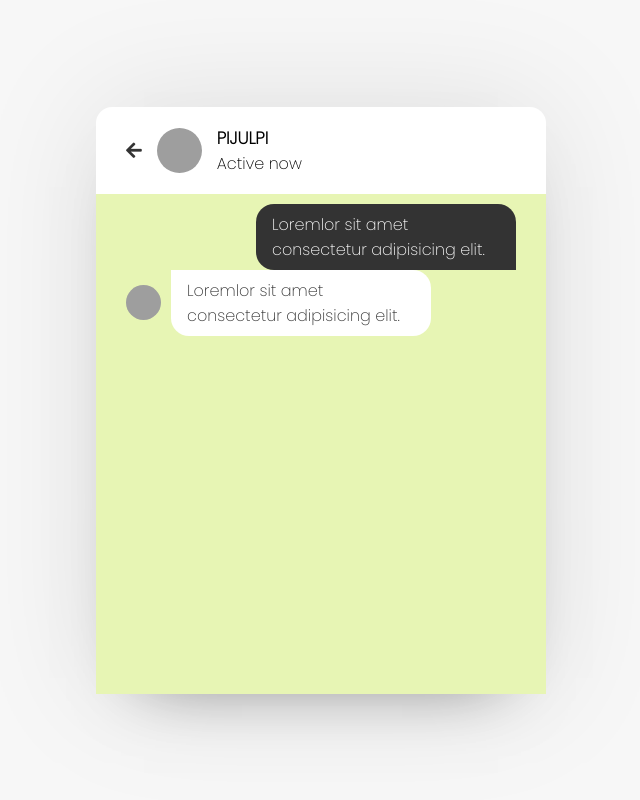
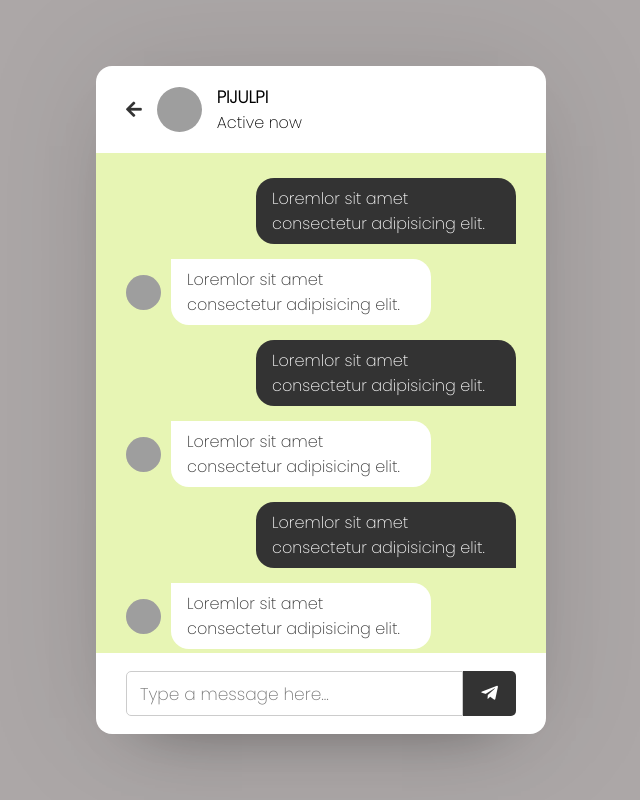
Before and after one commit to Pijulp1/realtime-chat-app, a plain HTML site: page chat.html in a window 1280 px wide. Shown: the whole page, without its empty margins (319-959 px from the left). Drawn offline with Linux system fonts and the light colour scheme; grey boxes are pictures that could not be loaded.

Commit message:
chat area typing ,chat users,login,signup mari wes

```diff
--- a/chat.html
+++ b/chat.html
@@ -2,19 +2,22 @@
 
 <html lang="en">
   <head>
-    <meta charset="UTF-8">
-    <meta http-equiv="X-UA-Compatible" content="IE=edge">
-    <meta name="viewport" content="width=device-width, initial-scale=1.0">
-    <title>Realtime Chat App </title>
-    <link rel="stylesheet" href="style.css">
-    <link rel="stylesheet" href="https://cdnjs.cloudflare.com/ajax/libs/font-awesome/5.15.2/css/all.min.css">
+    <meta charset="UTF-8" />
+    <meta http-equiv="X-UA-Compatible" content="IE=edge" />
+    <meta name="viewport" content="width=device-width, initial-scale=1.0" />
+    <title>Realtime Chat App</title>
+    <link rel="stylesheet" href="style.css" />
+    <link
+      rel="stylesheet"
+      href="https://cdnjs.cloudflare.com/ajax/libs/font-awesome/5.15.2/css/all.min.css"
+    />
   </head>
   <body>
     <div class="wrapper">
       <section class="chat-area">
         <header>
           <a href="#" class="back-icon"><i class="fas fa-arrow-left"></i></a>
-                <img src="two.jpg" alt="">
+          <img src="two.jpg" alt="" />
           <div class="details">
             <span>PIJULPI</span>
             <p>Active now</p>
@@ -28,12 +31,64 @@
           </div>
 
           <div class="chat incoming">
-                    <img src="two.jpg" alt="">
+            <img src="two.jpg" alt="" />
+            <div class="details">
+              <p>Loremlor sit amet consectetur adipisicing elit.</p>
+            </div>
+          </div>
+          <div class="chat outgoing">
+            <div class="details">
+              <p>Loremlor sit amet consectetur adipisicing elit.</p>
+            </div>
+          </div>
+
+          <div class="chat incoming">
+            <img src="two.jpg" alt="" />
+            <div class="details">
+              <p>Loremlor sit amet consectetur adipisicing elit.</p>
+            </div>
+          </div>
+          <div class="chat outgoing">
+            <div class="details">
+              <p>Loremlor sit amet consectetur adipisicing elit.</p>
+            </div>
+          </div>
+
+          <div class="chat incoming">
+            <img src="two.jpg" alt="" />
+            <div class="details">
+              <p>Loremlor sit amet consectetur adipisicing elit.</p>
+            </div>
+          </div>
+          <div class="chat outgoing">
+            <div class="details">
+              <p>Loremlor sit amet consectetur adipisicing elit.</p>
+            </div>
+          </div>
+
+          <div class="chat incoming">
+            <img src="two.jpg" alt="" />
+            <div class="details">
+              <p>Loremlor sit amet consectetur adipisicing elit.</p>
+            </div>
+          </div>
+          <div class="chat outgoing">
+            <div class="details">
+              <p>Loremlor sit amet consectetur adipisicing elit.</p>
+            </div>
+          </div>
+
+          <div class="chat incoming">
+            <img src="two.jpg" alt="" />
             <div class="details">
               <p>Loremlor sit amet consectetur adipisicing elit.</p>
             </div>
           </div>
         </div>
+        <form action="#" class="typing-area">
+            <input type="text" placeholder="Type a message here...">
+            <button><i class="fab fa-telegram-plane"></i></button>
+        </form>
       </section>
     </div>
   </body>
--- a/style.css
+++ b/style.css
@@ -11,7 +11,7 @@ body {
   align-items: center;
   justify-content: center;
   min-height: 100vh;
-  background: #f7f7f7;
+  background: #aca7a7;
 }
 .wrapper {
   background: #fff;
@@ -180,8 +180,9 @@ form .name-details .field:last-child {
   max-height: 350px;
   overflow-y: auto;
 }
-.users-list::-webkit-scrollbar {
+:is(.users-list, .chat-box)::-webkit-scrollbar {
   width: 0px;
+  transition-delay: 10s;
 }
 .users-list a {
   margin-bottom: 15px;
@@ -229,14 +230,18 @@ form .name-details .field:last-child {
 }
 .chat-box {
   height: 500px;
+  overflow-y: auto;
   background: #e7f5b4;
   padding: 10px 30px 20px 30px;
 }
-
+.chat-box .chat {
+  margin: 15px 0;
+}
 
 .chat-box .chat p {
+  word-wrap: break-word;
   padding: 8px 16px;
-  box-shadow: 0 0 32px rgba(0, 0, 0 / 8%),  0 16px -16px rgba(0, 0, 0 / 10%);
+  box-shadow: 0 0 32px rgba(0, 0, 0 / 8%), 0 16px -16px rgba(0, 0, 0 / 10%);
 }
 
 .chat-box .outgoing {
@@ -259,13 +264,36 @@ form .name-details .field:last-child {
   height: 35px;
   width: 35px;
 }
-.incoming .details{
-    margin-left: 10px;
-    max-width: calc(100% - 130px);
+.incoming .details {
+  margin-left: 10px;
+  max-width: calc(100% - 130px);
 }
-.incoming .details p{
-    color: #333;
-    background: #fff;
-    border-radius:0 18px 18px 18px ;
-
+.incoming .details p {
+  color: #333;
+  background: #fff;
+  border-radius: 0 18px 18px 18px;
 }
+.chat-area .typing-area{
+  padding: 18px 30px;
+  display: flex;
+  justify-content: space-between;
+}
+.typing-area input{
+  height: 45px;
+  width: 90%;
+  font-size: 17px;
+  border: 1px solid #ccc;
+  padding: 0 13px;
+  border-radius: 5px 0 0 5px;
+  outline: none;
+}
+.typing-area button{
+  width: 55px;
+  border: none;
+  outline: none;
+  background: #333;
+  color: #fff;
+  font-size: 19px;
+  cursor: pointer;
+  border-radius: 0 5px 5px 0;
+}
```
Lines whose indentation alone changed are shown as unchanged.
